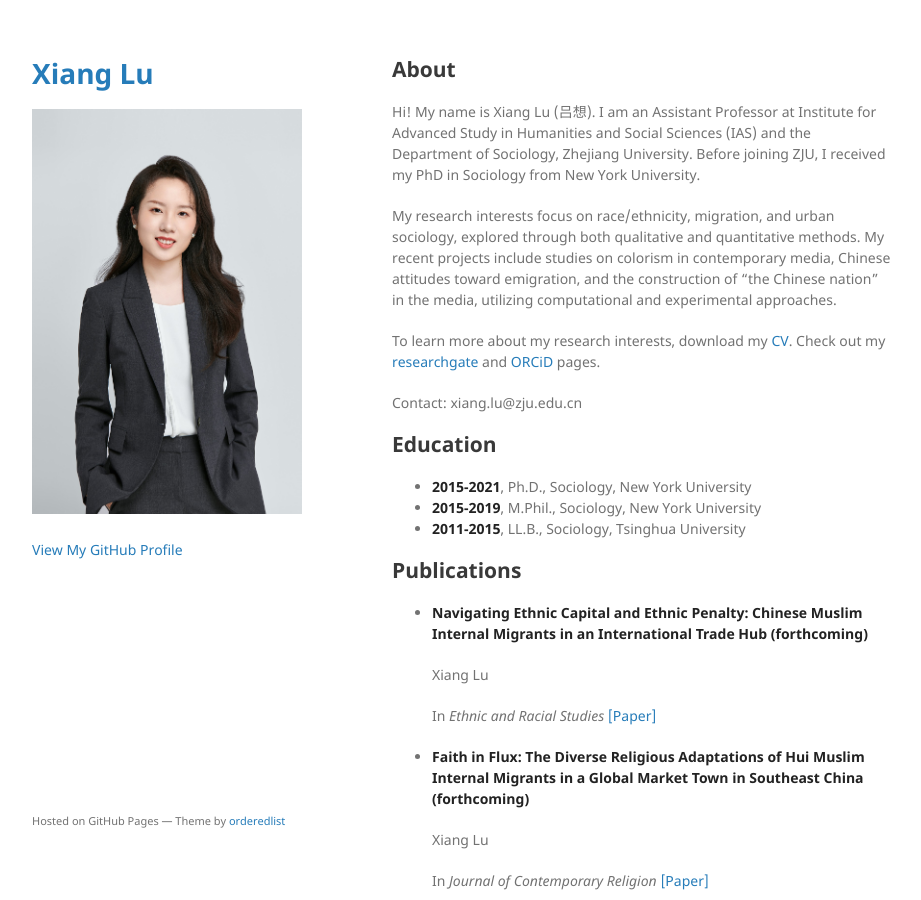
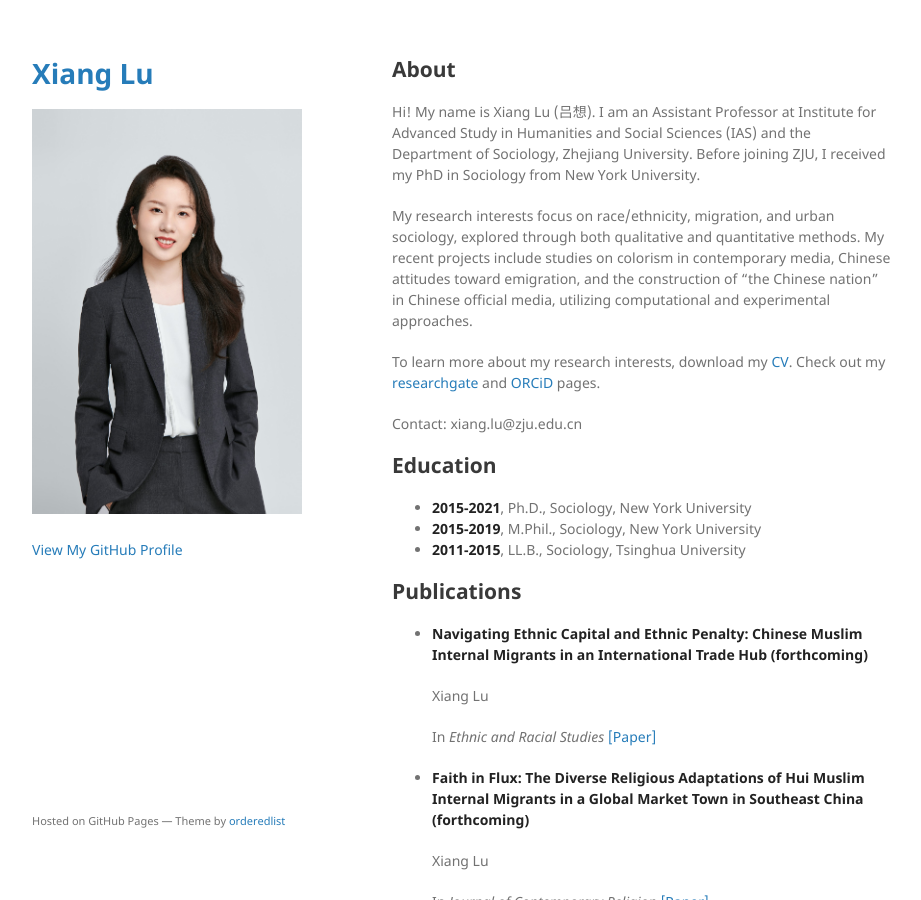
Before and after one commit to xianglusoc/xianglusoc.github.io, a Jekyll site: the page built from index.md, in a window 1280 px wide and 900 px high. Shown: the whole window, without its empty margins (178-1099 px from the left). Built offline with Jekyll 4.4.1, drawn with Linux system fonts in a browser that asks for light colours; our own code applies the rules of GitHub Pages for plain Markdown files; the repository's description, which GitHub fills in, is left out.

Commit message:
Update index.md

```diff
--- a/index.md
+++ b/index.md
@@ -1,7 +1,7 @@
 ## About
 Hi! My name is Xiang Lu (吕想). I am an Assistant Professor at Institute for Advanced Study in Humanities and Social Sciences (IAS) and the Department of Sociology, Zhejiang University. Before joining ZJU, I received my PhD in Sociology from New York University.
 
-My research interests focus on race/ethnicity, migration, and urban sociology, explored through both qualitative and quantitative methods. My recent projects include studies on colorism in contemporary media, Chinese attitudes toward emigration, and the construction of "the Chinese nation" in the media, utilizing computational and experimental approaches.
+My research interests focus on race/ethnicity, migration, and urban sociology, explored through both qualitative and quantitative methods. My recent projects include studies on colorism in contemporary media, Chinese attitudes toward emigration, and the construction of "the Chinese nation" in Chinese official media, utilizing computational and experimental approaches.
 
 To learn more about my research interests, download my [CV](./docs/Xiang Lu CV.pdf).
 Check out my [researchgate](https://www.researchgate.net/profile/Xiang-Lu-35) and [ORCiD](https://orcid.org/0000-0003-4781-1997) pages.
```
